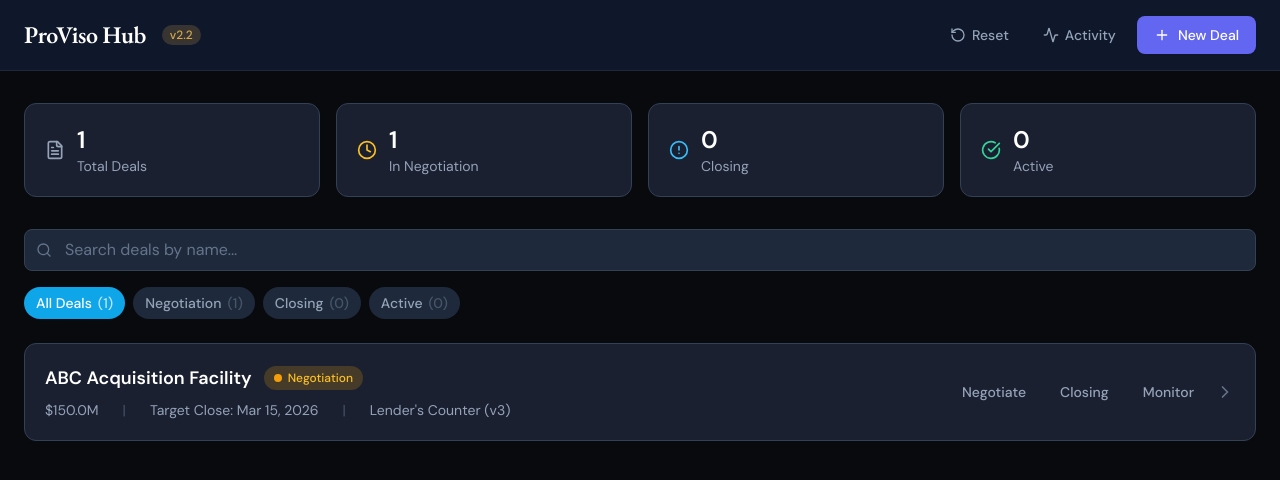
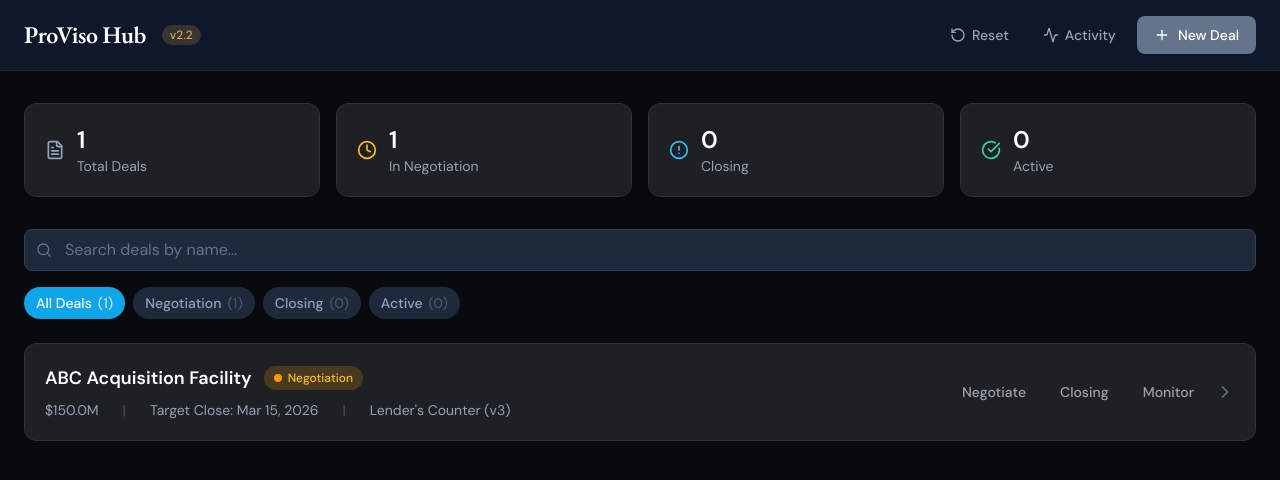
Before and after one commit to wch1125/ProViso, a React (Vite) app in the folder dashboard/: page /deals in a window 1280 px wide. Shown: the top 480 px of the page. Built offline with nearby package versions, Linux system fonts and the light colour scheme.

Commit message:
Theme update

```diff
--- a/dashboard/src/components/landing/Footer.tsx
+++ b/dashboard/src/components/landing/Footer.tsx
@@ -48,18 +48,6 @@ export function Footer() {
               haslun.studio
               <ExternalLink className="w-3 h-3" />
             </a>
-            <a
-              href="https://github.com/haslun/proviso"
-              target="_blank"
-              rel="noopener noreferrer"
-              className="
-                text-sm text-text-tertiary hover:text-gold-500
-                transition-colors flex items-center gap-1
-              "
-            >
-              GitHub
-              <ExternalLink className="w-3 h-3" />
-            </a>
           </div>
         </div>
 
--- a/dashboard/src/components/layout/DealPageLayout.tsx
+++ b/dashboard/src/components/layout/DealPageLayout.tsx
@@ -56,9 +56,9 @@ export function DealPageLayout({
           <div className="flex items-center justify-between py-4">
             <div className="flex items-center gap-4">
               <Link
-                to="/deals"
+                to="/"
                 className="p-2 -ml-2 text-industry-textSecondary hover:text-industry-textPrimary hover:bg-industry-cardBg rounded-lg transition-colors"
-                aria-label="Back to deals"
+                aria-label="Back to home"
               >
                 <ArrowLeft className="w-5 h-5" />
               </Link>
--- a/dashboard/src/index.css
+++ b/dashboard/src/index.css
@@ -4,38 +4,38 @@
 
 /* =============================================================================
    INDUSTRY THEME CSS VARIABLES
-   Default values (Corporate theme) - overridden by IndustryThemeProvider
+   Default values (Corporate steel gray theme) - overridden by IndustryThemeProvider
    ============================================================================= */
 :root {
   /* Page and layout backgrounds */
-  --industry-page-bg: #0f1219;
-  --industry-header-bg: #151b27;
-  --industry-card-bg: #1a2030;
-  --industry-card-bg-hover: #212942;
+  --industry-page-bg: #111214;
+  --industry-header-bg: #18191c;
+  --industry-card-bg: #1e2024;
+  --industry-card-bg-hover: #26282d;
 
   /* Primary accent colors */
-  --industry-primary: #6366f1;
-  --industry-primary-hover: #4f46e5;
-  --industry-primary-light: rgba(99, 102, 241, 0.15);
+  --industry-primary: #64748b;
+  --industry-primary-hover: #475569;
+  --industry-primary-light: rgba(100, 116, 139, 0.15);
 
   /* Secondary accent */
-  --industry-secondary: #818cf8;
+  --industry-secondary: #94a3b8;
 
   /* Border colors */
-  --industry-border-default: #334155;
-  --industry-border-strong: #475569;
+  --industry-border-default: #2e3138;
+  --industry-border-strong: #3f434b;
 
   /* Text colors */
-  --industry-text-primary: #f1f5f9;
-  --industry-text-secondary: #94a3b8;
-  --industry-text-muted: #64748b;
+  --industry-text-primary: #f1f3f5;
+  --industry-text-secondary: #9ca3af;
+  --industry-text-muted: #6b7280;
 
   /* Chart colors */
-  --industry-chart-1: #6366f1;
-  --industry-chart-2: #818cf8;
-  --industry-chart-3: #4f46e5;
-  --industry-chart-4: #8b5cf6;
-  --industry-chart-5: #a78bfa;
+  --industry-chart-1: #64748b;
+  --industry-chart-2: #94a3b8;
+  --industry-chart-3: #475569;
+  --industry-chart-4: #78909c;
+  --industry-chart-5: #90a4ae;
 }
 
 @layer base {
--- a/dashboard/src/themes/industry-themes.ts
+++ b/dashboard/src/themes/industry-themes.ts
@@ -45,37 +45,37 @@ export interface IndustryTheme {
 }
 
 // =============================================================================
-// SOLAR THEME - Warm Sun Energy (Amber/Orange)
+// SOLAR THEME - Green Energy (Emerald/Green)
 // =============================================================================
 
 export const solarTheme: IndustryTheme = {
   id: 'solar',
   name: 'Solar',
   colors: {
-    // Warm dark backgrounds
-    pageBg: '#1a1207',
-    headerBg: '#261a0d',
-    cardBg: '#1f1610',
-    cardBgHover: '#2a1f15',
+    // Dark green backgrounds
+    pageBg: '#0a1610',
+    headerBg: '#0d1f14',
+    cardBg: '#101f16',
+    cardBgHover: '#152a1d',
 
-    // Amber accents
-    primary: '#f59e0b',
-    primaryHover: '#d97706',
-    primaryLight: 'rgba(245, 158, 11, 0.15)',
+    // Emerald accents
+    primary: '#10b981',
+    primaryHover: '#059669',
+    primaryLight: 'rgba(16, 185, 129, 0.15)',
 
-    secondary: '#fbbf24',
+    secondary: '#34d399',
 
-    // Warm brown borders
-    borderDefault: '#4d3620',
-    borderStrong: '#6b4a2a',
+    // Green borders
+    borderDefault: '#1e4d3a',
+    borderStrong: '#2a6b4f',
 
-    // Warm white text
-    textPrimary: '#fef3c7',
-    textSecondary: '#d4b896',
-    textMuted: '#a68a5b',
+    // Green-tinted white text
+    textPrimary: '#ecfdf5',
+    textSecondary: '#a7d4c2',
+    textMuted: '#6b9e8a',
 
-    // Chart palette - warm oranges/yellows
-    chartColors: ['#f59e0b', '#fbbf24', '#d97706', '#f97316', '#fb923c'],
+    // Chart palette - greens
+    chartColors: ['#10b981', '#34d399', '#059669', '#22c55e', '#4ade80'],
   },
 };
 
@@ -115,37 +115,37 @@ export const windTheme: IndustryTheme = {
 };
 
 // =============================================================================
-// CORPORATE THEME - Professional Navy/Indigo
+// CORPORATE THEME - Professional Steel Gray
 // =============================================================================
 
 export const corporateTheme: IndustryTheme = {
   id: 'corporate',
   name: 'Corporate',
   colors: {
-    // Deep navy backgrounds
-    pageBg: '#0f1219',
-    headerBg: '#151b27',
-    cardBg: '#1a2030',
-    cardBgHover: '#212942',
+    // Steel gray backgrounds
+    pageBg: '#111214',
+    headerBg: '#18191c',
+    cardBg: '#1e2024',
+    cardBgHover: '#26282d',
 
-    // Indigo accents
-    primary: '#6366f1',
-    primaryHover: '#4f46e5',
-    primaryLight: 'rgba(99, 102, 241, 0.15)',
+    // Steel blue accents
+    primary: '#64748b',
+    primaryHover: '#475569',
+    primaryLight: 'rgba(100, 116, 139, 0.15)',
 
-    secondary: '#818cf8',
+    secondary: '#94a3b8',
 
-    // Slate borders
-    borderDefault: '#334155',
-    borderStrong: '#475569',
+    // Gray borders
+    borderDefault: '#2e3138',
+    borderStrong: '#3f434b',
 
-    // Slate white text
-    textPrimary: '#f1f5f9',
-    textSecondary: '#94a3b8',
-    textMuted: '#64748b',
+    // Cool gray text
+    textPrimary: '#f1f3f5',
+    textSecondary: '#9ca3af',
+    textMuted: '#6b7280',
 
-    // Chart palette - indigo/purple
-    chartColors: ['#6366f1', '#818cf8', '#4f46e5', '#8b5cf6', '#a78bfa'],
+    // Chart palette - steel grays with blue hints
+    chartColors: ['#64748b', '#94a3b8', '#475569', '#78909c', '#90a4ae'],
   },
 };
 
```
